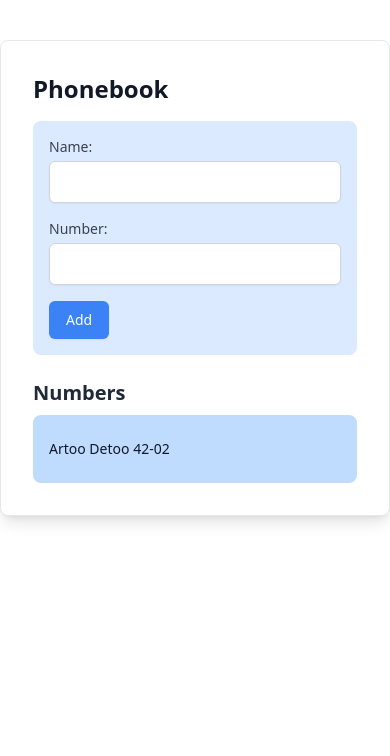
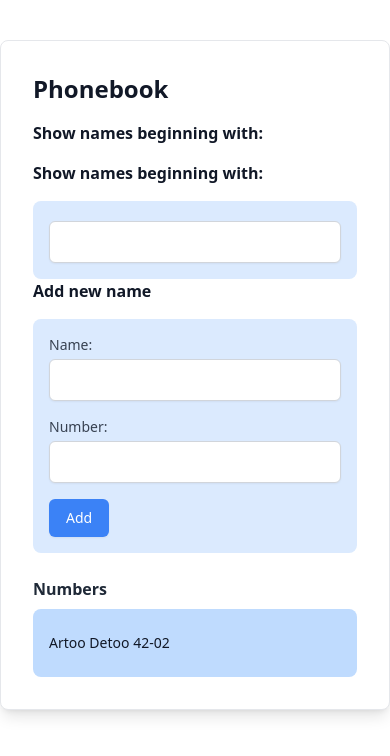
Before and after one commit to jkk-fullstack-projects/Phonebook, a React (Vite) app: page / in a window 390 px wide. Shown: the top 756 px of the page. Built offline with nearby package versions, Linux system fonts and the light colour scheme.

Commit message:
Added searchForm component to filter the names in the phonebook

```diff
--- a/src/App.jsx
+++ b/src/App.jsx
@@ -1,6 +1,7 @@
 import { useState } from 'react'
 import EntryForm from './components/EntryForm.jsx'
 import Persons from './components/Persons.jsx'
+import SearchForm from './components/SearchForm.jsx';
 
 const App = () => {
   const [persons, setPersons] = useState([
@@ -9,10 +10,9 @@ const App = () => {
   ])
   const [newName, setNewName] = useState('')
   const [newNumber, setNewNumber] = useState('')
+  const [filterNames, setFilternames] = useState('')
 
   const findNameFromPersons = (newName) => {
-    console.log("boolean", persons)
-    //name in persons;
     let foundOrNot = persons.some(person => person.name.toLowerCase() === newName.toLowerCase())
     return foundOrNot;
   };
@@ -33,17 +33,30 @@ const App = () => {
     }
   };
 
-  const handleNameChange = (event) =>{
+  const handleNameChange = (event) => {
     setNewName(event.target.value)
   };
 
-  const handleNumberChange = (event) =>{
+  const handleNumberChange = (event) => {
     setNewNumber(event.target.value)
   };
 
+  const handleFilterChange = (event) => {
+    console.log("filtteri", event.target.value)
+    setFilternames(event.target.value)
+  }
+
+  const filteredPersons = filterNames === '' ? persons : persons.filter(
+    person => person.name.toLowerCase().includes(filterNames.toLowerCase())
+  )
+
+  console.log(filteredPersons)
   return (
     <div className="max-w-md mx-auto mt-10 bg-white p-8 border border-gray-200 rounded-lg shadow-lg">
       <h2 className="text-2xl font-bold mb-4 text-gray-900">Phonebook</h2>
+      <h4 className="text-l font-bold mb-4 text-gray-900">Show names beginning with:</h4>
+      <SearchForm filterNames={filterNames} handleFilterChange={handleFilterChange} />
+      <h4 className="text-l font-bold mb-4 text-gray-900">Add new name</h4>
       <EntryForm
         addPerson={addPerson}
         newName={newName}
@@ -51,8 +64,8 @@ const App = () => {
         newNumber={newNumber}
         handleNumberChange={handleNumberChange}
       />
-      <h2 className="text-xl font-semibold mt-6 mb-2 text-gray-800">Numbers</h2>
-      <Persons persons={persons} />
+      <h2 className="text-l font-semibold mt-6 mb-2 text-gray-800">Numbers</h2>
+      <Persons persons={filteredPersons} />
     </div>
   );
 };
--- /dev/null
+++ b/src/components/SearchForm.jsx
@@ -0,0 +1,18 @@
+    const SearchForm = ({handleFilterChange, filterNames}) => {
+        return (
+            <>
+                <h4 className="text-l font-bold mb-4 text-gray-900">Show names beginning with:</h4>
+                <div className="bg-blue-100 p-4 rounded-lg">
+                    <form className="space-y-4">
+                    <input
+                        className="mt-1 block w-full px-3 py-2 bg-white border border-gray-300 rounded-md shadow-sm focus:outline-none focus:ring-blue-500 focus:border-blue-500 sm:text-sm"
+                        onChange={handleFilterChange}
+                        value={filterNames}>
+                    </input>
+                    </form>
+                </div>
+            </>
+        )
+    };
+
+    export default SearchForm;
```
